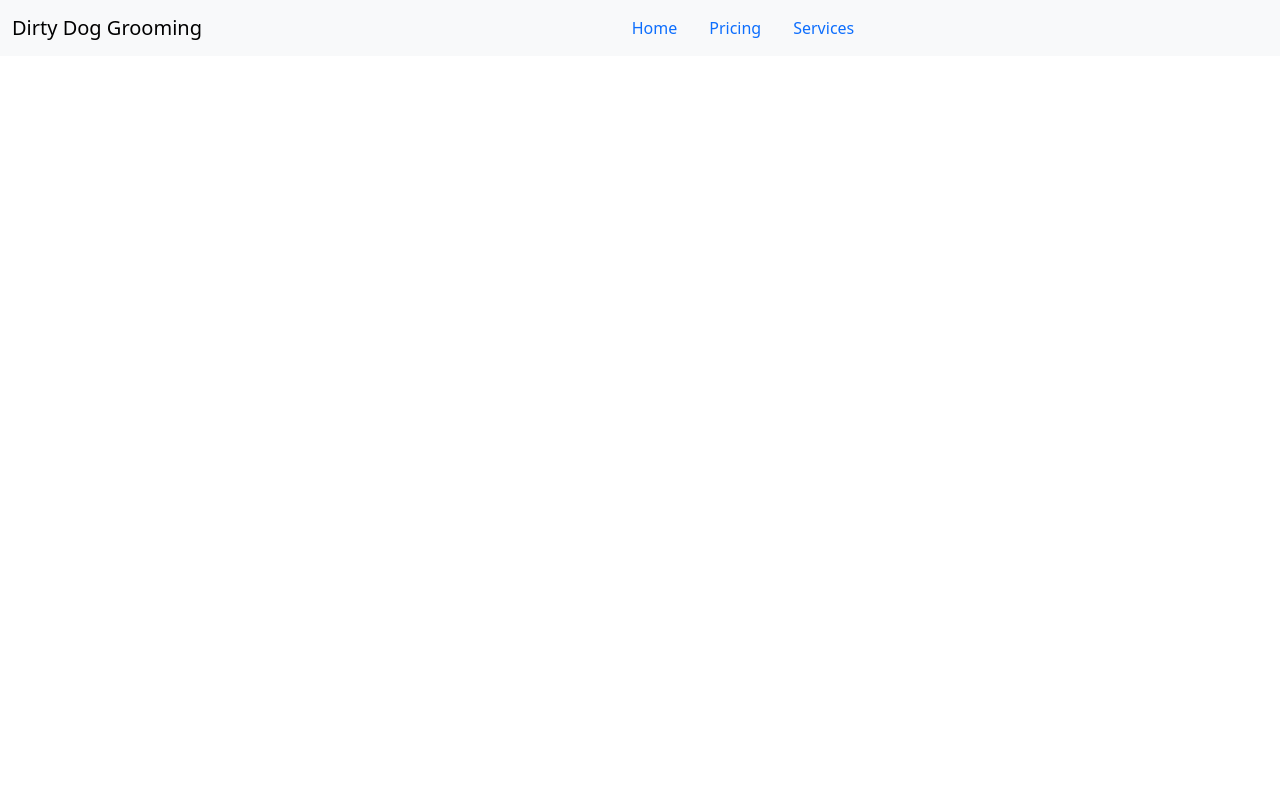
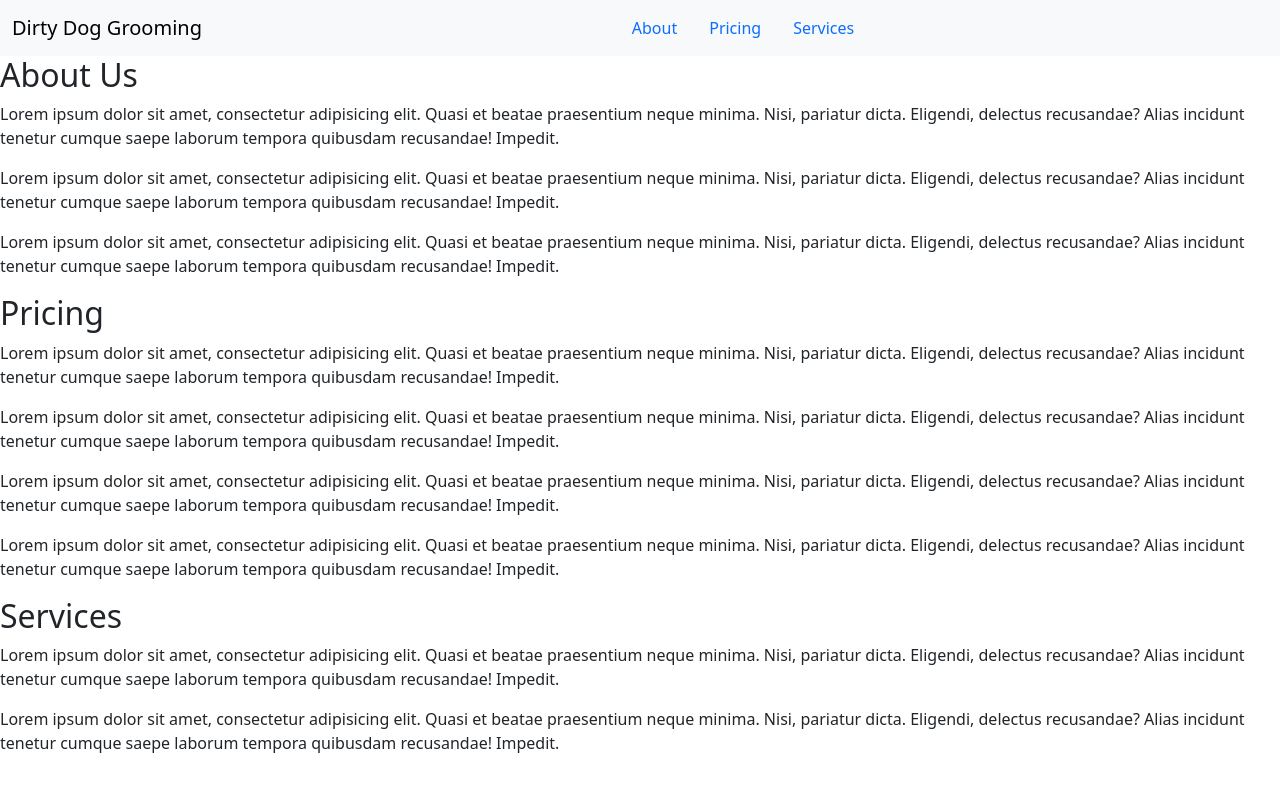
Before and after one commit to themakjones/dirty-dog-grooming, a plain HTML site: page index.html in a window 1280 px wide. Drawn offline with nearby package versions, Linux system fonts and the light colour scheme.

Commit message:
Added sections

```diff
--- a/index.html
+++ b/index.html
@@ -34,18 +34,81 @@
         >
           <ul class="nav justify-content-center">
             <li class="nav-item">
-              <a class="nav-link" aria-current="page" href="#">Home</a>
+              <a class="nav-link" aria-current="page" href="#about">About</a>
             </li>
             <li class="nav-item">
-              <a class="nav-link" href="#">Pricing</a>
+              <a class="nav-link" href="#pricing">Pricing</a>
             </li>
             <li class="nav-item">
-              <a class="nav-link" href="#">Services</a>
+              <a class="nav-link" href="#services">Services</a>
             </li>
           </ul>
         </div>
       </div>
     </nav>
+    <section id="about">
+      <h2>About Us</h2>
+      <p>
+        Lorem ipsum dolor sit amet, consectetur adipisicing elit. Quasi et
+        beatae praesentium neque minima. Nisi, pariatur dicta. Eligendi,
+        delectus recusandae? Alias incidunt tenetur cumque saepe laborum tempora
+        quibusdam recusandae! Impedit.
+      </p>
+      <p>
+        Lorem ipsum dolor sit amet, consectetur adipisicing elit. Quasi et
+        beatae praesentium neque minima. Nisi, pariatur dicta. Eligendi,
+        delectus recusandae? Alias incidunt tenetur cumque saepe laborum tempora
+        quibusdam recusandae! Impedit.
+      </p>
+      <p>
+        Lorem ipsum dolor sit amet, consectetur adipisicing elit. Quasi et
+        beatae praesentium neque minima. Nisi, pariatur dicta. Eligendi,
+        delectus recusandae? Alias incidunt tenetur cumque saepe laborum tempora
+        quibusdam recusandae! Impedit.
+      </p>
+    </section>
+    <section id="pricing">
+      <h2>Pricing</h2>
+      <p>
+        Lorem ipsum dolor sit amet, consectetur adipisicing elit. Quasi et
+        beatae praesentium neque minima. Nisi, pariatur dicta. Eligendi,
+        delectus recusandae? Alias incidunt tenetur cumque saepe laborum tempora
+        quibusdam recusandae! Impedit.
+      </p>
+      <p>
+        Lorem ipsum dolor sit amet, consectetur adipisicing elit. Quasi et
+        beatae praesentium neque minima. Nisi, pariatur dicta. Eligendi,
+        delectus recusandae? Alias incidunt tenetur cumque saepe laborum tempora
+        quibusdam recusandae! Impedit.
+      </p>
+      <p>
+        Lorem ipsum dolor sit amet, consectetur adipisicing elit. Quasi et
+        beatae praesentium neque minima. Nisi, pariatur dicta. Eligendi,
+        delectus recusandae? Alias incidunt tenetur cumque saepe laborum tempora
+        quibusdam recusandae! Impedit.
+      </p>
+      <p>
+        Lorem ipsum dolor sit amet, consectetur adipisicing elit. Quasi et
+        beatae praesentium neque minima. Nisi, pariatur dicta. Eligendi,
+        delectus recusandae? Alias incidunt tenetur cumque saepe laborum tempora
+        quibusdam recusandae! Impedit.
+      </p>
+    </section>
+    <section id="services">
+      <h2>Services</h2>
+      <p>
+        Lorem ipsum dolor sit amet, consectetur adipisicing elit. Quasi et
+        beatae praesentium neque minima. Nisi, pariatur dicta. Eligendi,
+        delectus recusandae? Alias incidunt tenetur cumque saepe laborum tempora
+        quibusdam recusandae! Impedit.
+      </p>
+      <p>
+        Lorem ipsum dolor sit amet, consectetur adipisicing elit. Quasi et
+        beatae praesentium neque minima. Nisi, pariatur dicta. Eligendi,
+        delectus recusandae? Alias incidunt tenetur cumque saepe laborum tempora
+        quibusdam recusandae! Impedit.
+      </p>
+    </section>
     <script
       src="https://cdn.jsdelivr.net/npm/bootstrap@5.3.0-alpha1/dist/js/bootstrap.bundle.min.js"
       integrity="sha384-w76AqPfDkMBDXo30jS1Sgez6pr3x5MlQ1ZAGC+nuZB+EYdgRZgiwxhTBTkF7CXvN"
```
